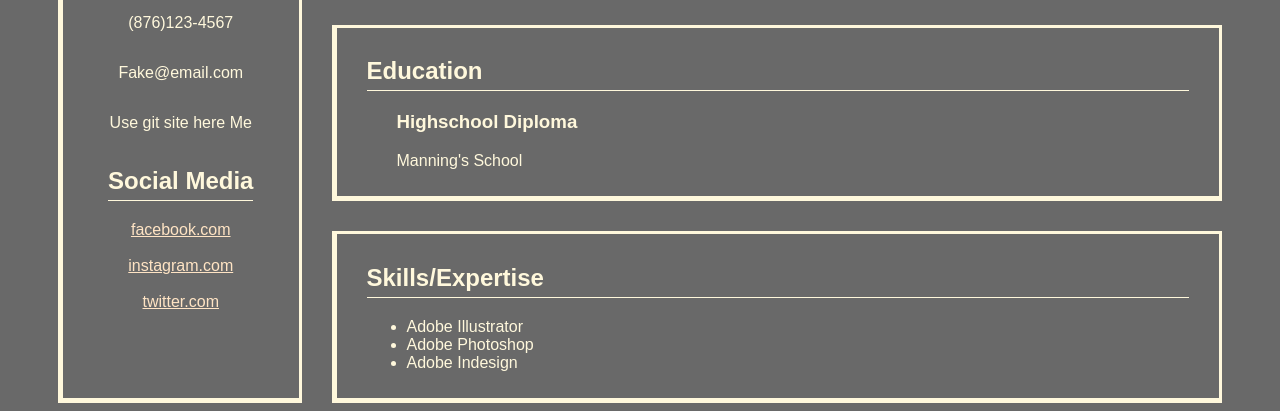
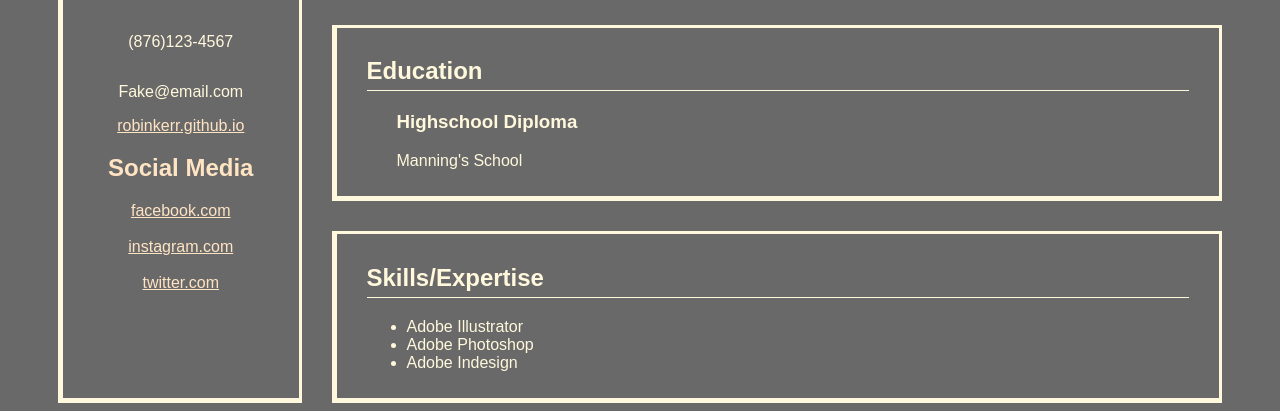
Before and after one commit to RobinKerr/RobinKerr.github.io, a plain HTML site: page index.html in a window 1280 px wide. Shown: the part 640-1051 px from the top of the page. Drawn offline with Linux system fonts and the light colour scheme.

Commit message:
Update index.html
Changed website to the github,io website

```diff
--- a/index.html
+++ b/index.html
@@ -14,7 +14,7 @@
                 <h2>Contact</h2>
                 <p>(876)123-4567</p>
                 <p>Fake@email.com</p>
-                <p>Use git site here Me</p>
+                <a href="https://robinkerr.github.io/">robinkerr.github.io<a>
                 <h2>Social Media</h2>
                 <a href="https://www.facebook.com/" target="_blank">facebook.com</a>
                 <br>
```
